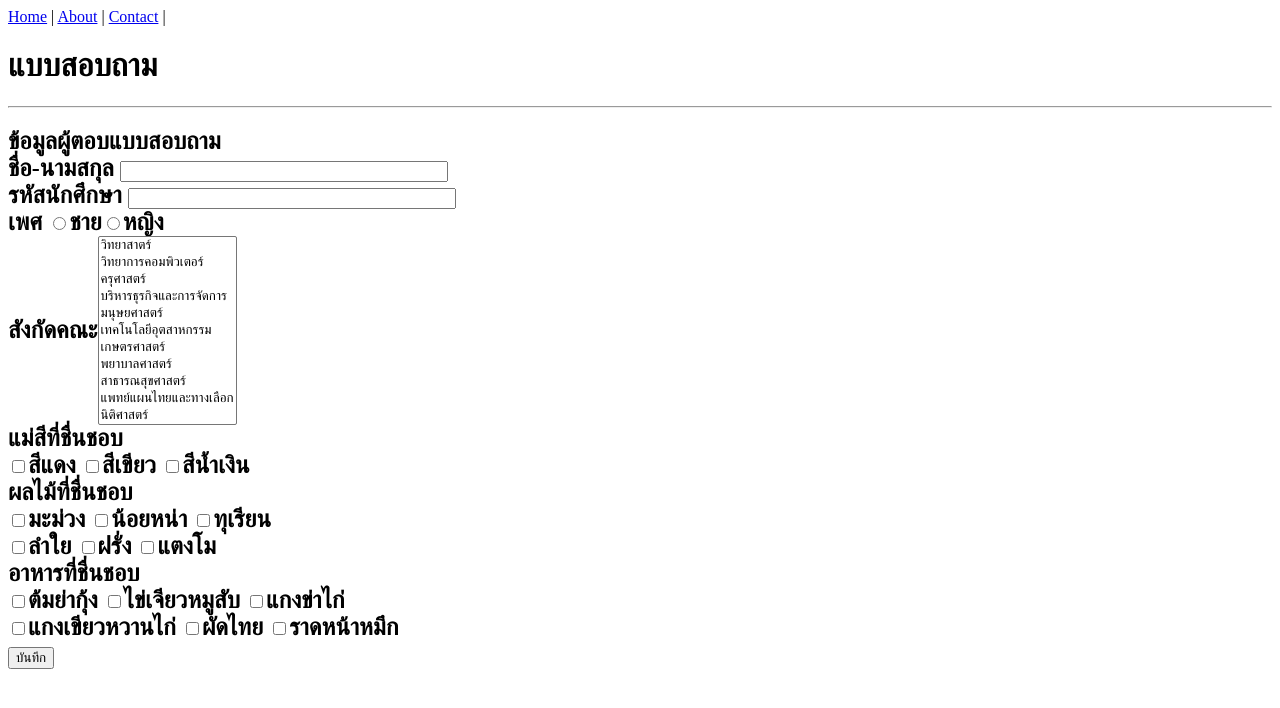
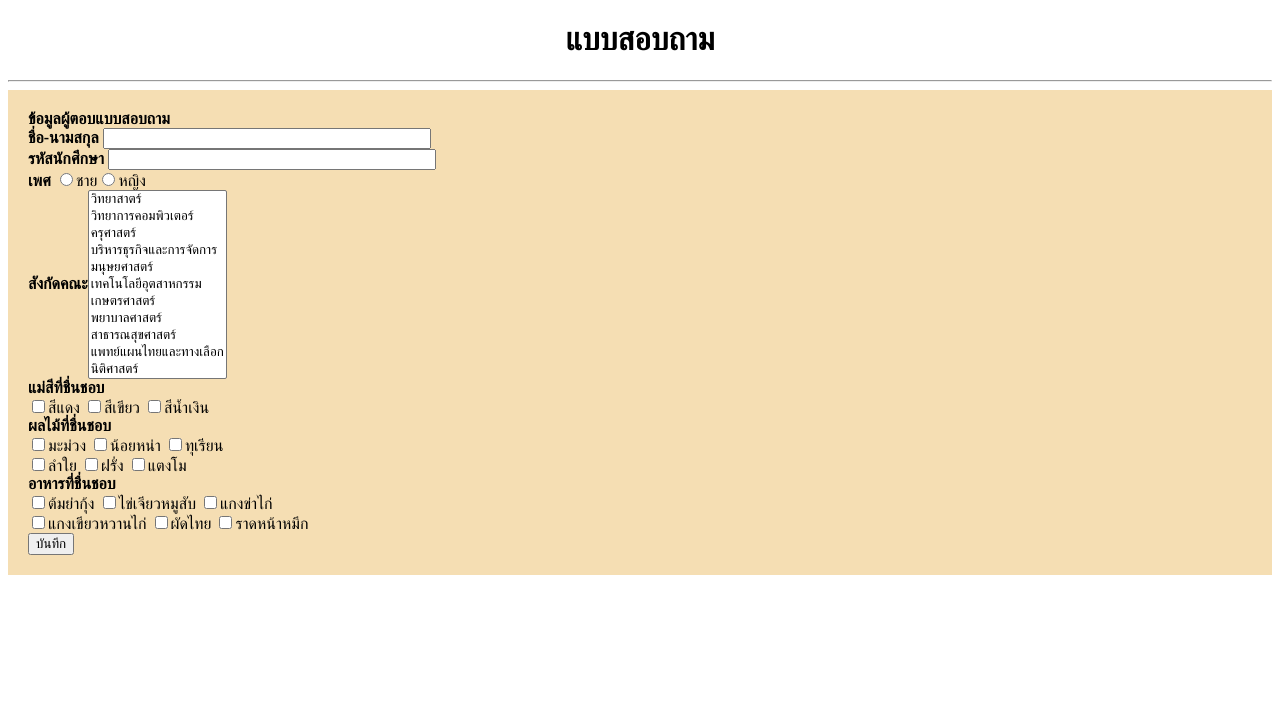
Before and after one commit to BowOnanong/BowOnanong, a plain HTML site: page index.html in a window 1280 px wide. Drawn offline with Linux system fonts and the light colour scheme.

Commit message:
fromneww

```diff
--- a/index.html
+++ b/index.html
@@ -5,13 +5,14 @@
     <meta name="viewport" content="width=device-width, initial-scale=1.0">
     <title>BowOnanong Website</title>
 </head>
+    <style>
+        form{
+            background-color: #f5deb3;  padding: 20px;
+        }
+    </style>
 <body>
-    <a href="index.html">Home</a> |
-    <a href="about.html">About</a> |
-    <a href="contact.html">Contact</a> |
-    <h1>แบบสอบถาม</h1>
+    <h1 style="text-align: center;" >แบบสอบถาม</h1>
     <hr>
-    <h2>
         <form>
             <div>
                 <div><b>ข้อมูลผู้ตอบแบบสอบถาม</b></div>
```
